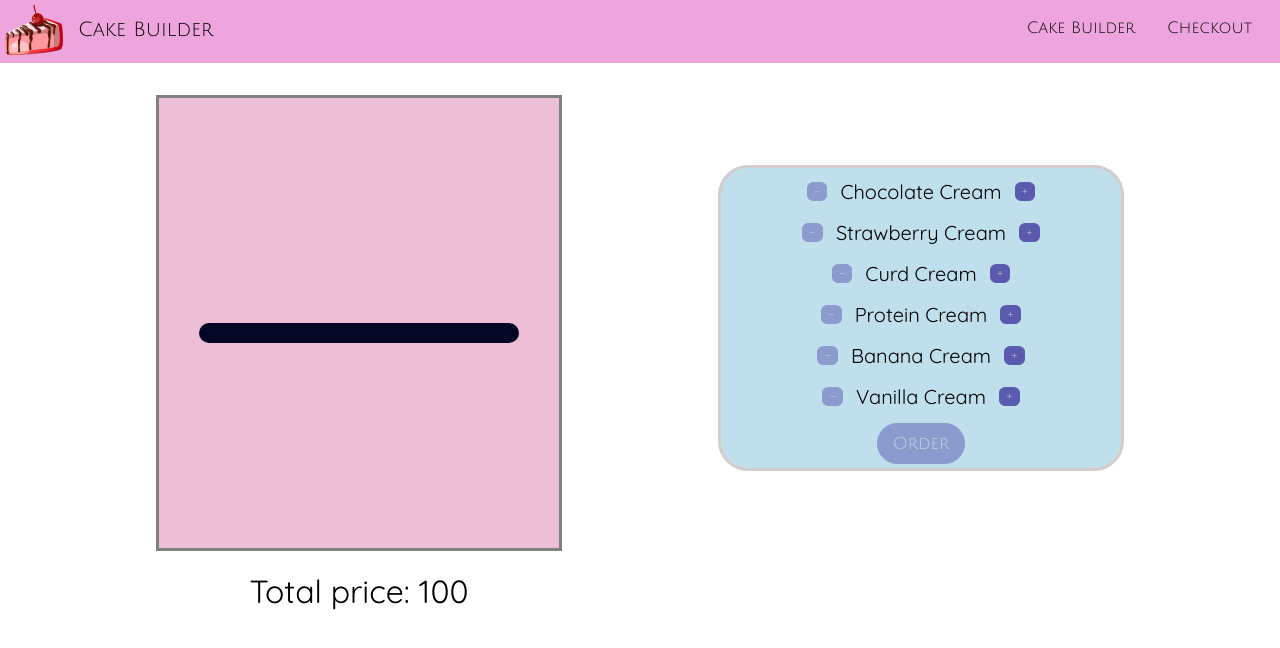
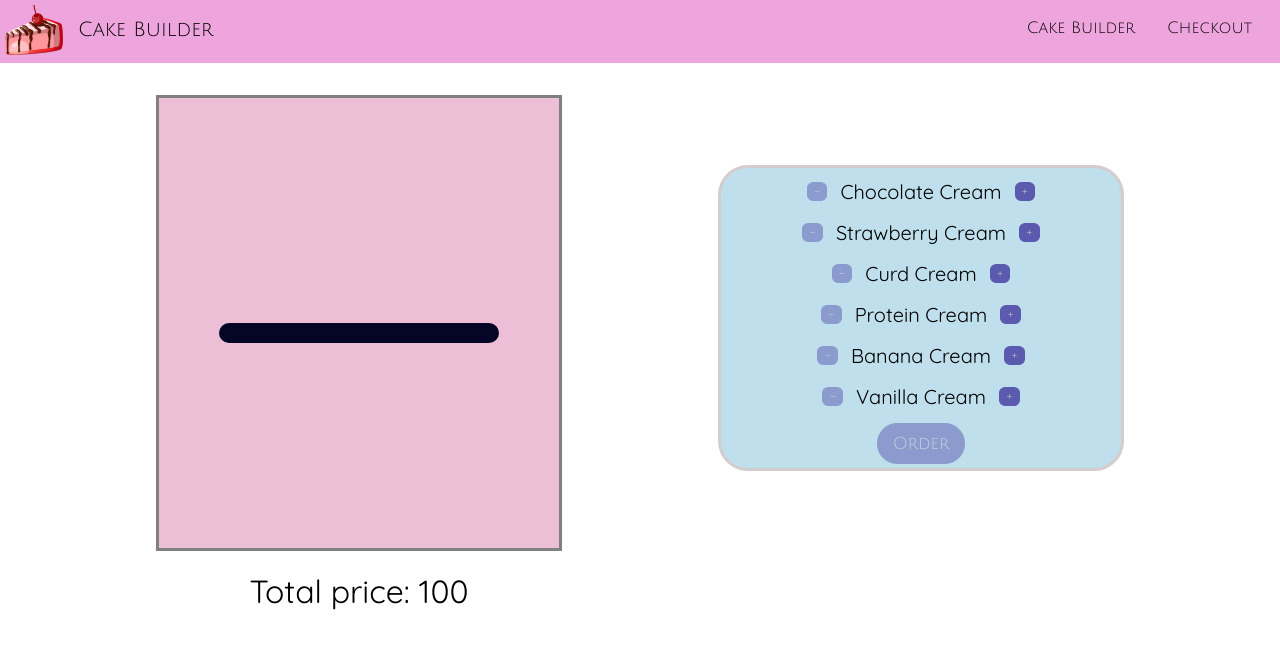
Before and after one commit to Aiperi-Amankulova/cake-builder, a React (Create React App) app: page / in a window 1280 px wide. Shown: the top 648 px of the page. Built offline with nearby package versions, Linux system fonts and the light colour scheme; a web font is replaced by a local one.

Commit message:
Change the appearance of the cake

```diff
--- a/src/components/CakeBuilder/Сhocolate/Cake/Cake.module.css
+++ b/src/components/CakeBuilder/Сhocolate/Cake/Cake.module.css
@@ -12,7 +12,7 @@
    background-image: url(../../../../assets/cake_5.svg);
 }
 .curdCream{
-   background-image: url(../../../../assets/cake_4.svg);
+   background-image: url(../../../../assets/cake_2.svg);
 }
 .proteinCream{
     background-image: url(../../../../assets/cake_1.svg);
@@ -21,11 +21,11 @@
     background-image: url(../../../../assets/cake_6.svg);
 }
 .vanillaCream{
-    background-image: url(../../../../assets/cake_2.svg);
+    background-image: url(../../../../assets/cake_4.svg);
 }
 .plate{
     background-color: rgb(5, 5, 37);
     border-radius: 50px;
-    width: 320px;
+    width: 280px;
     height: 20px;
 }
```
